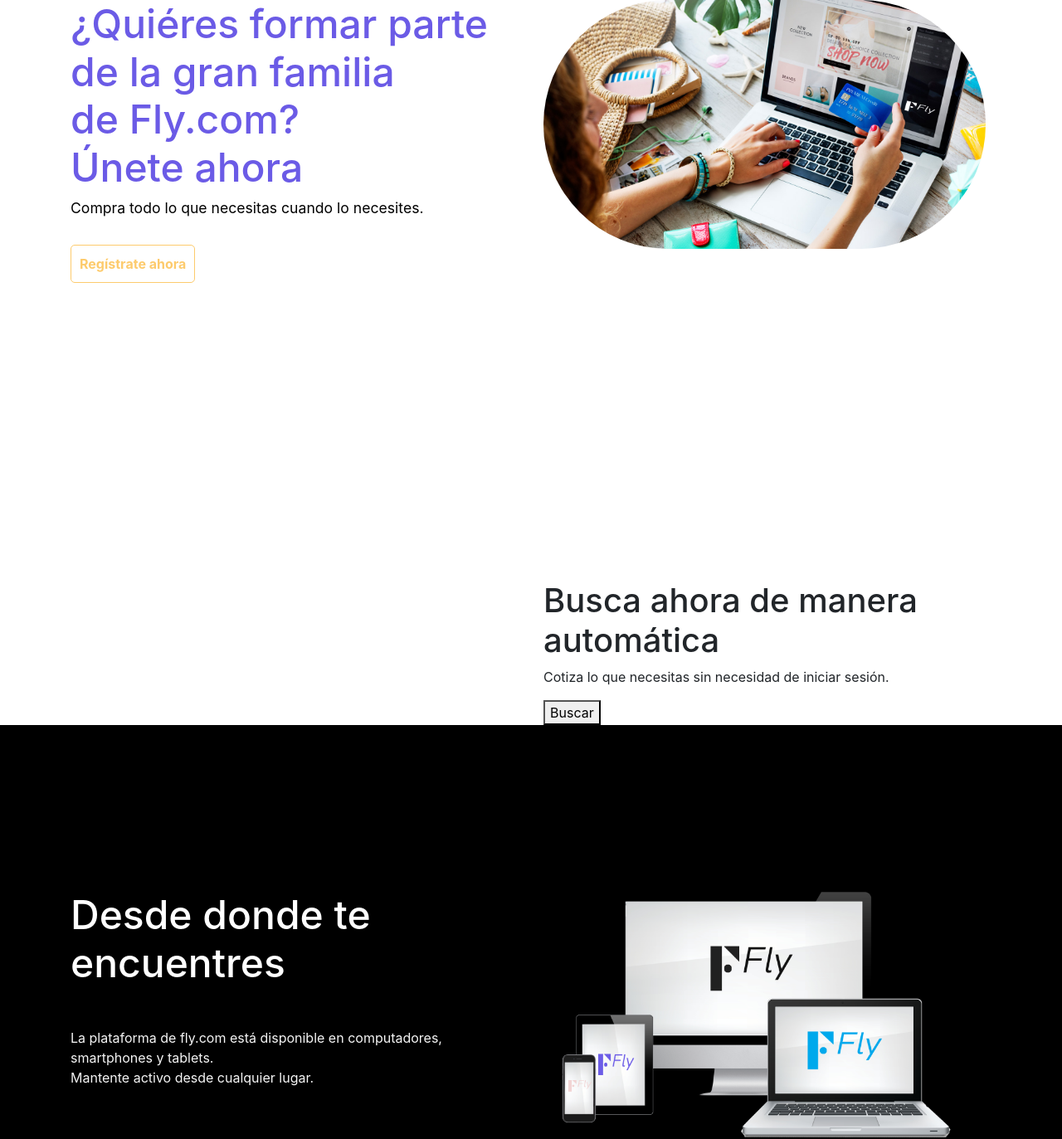
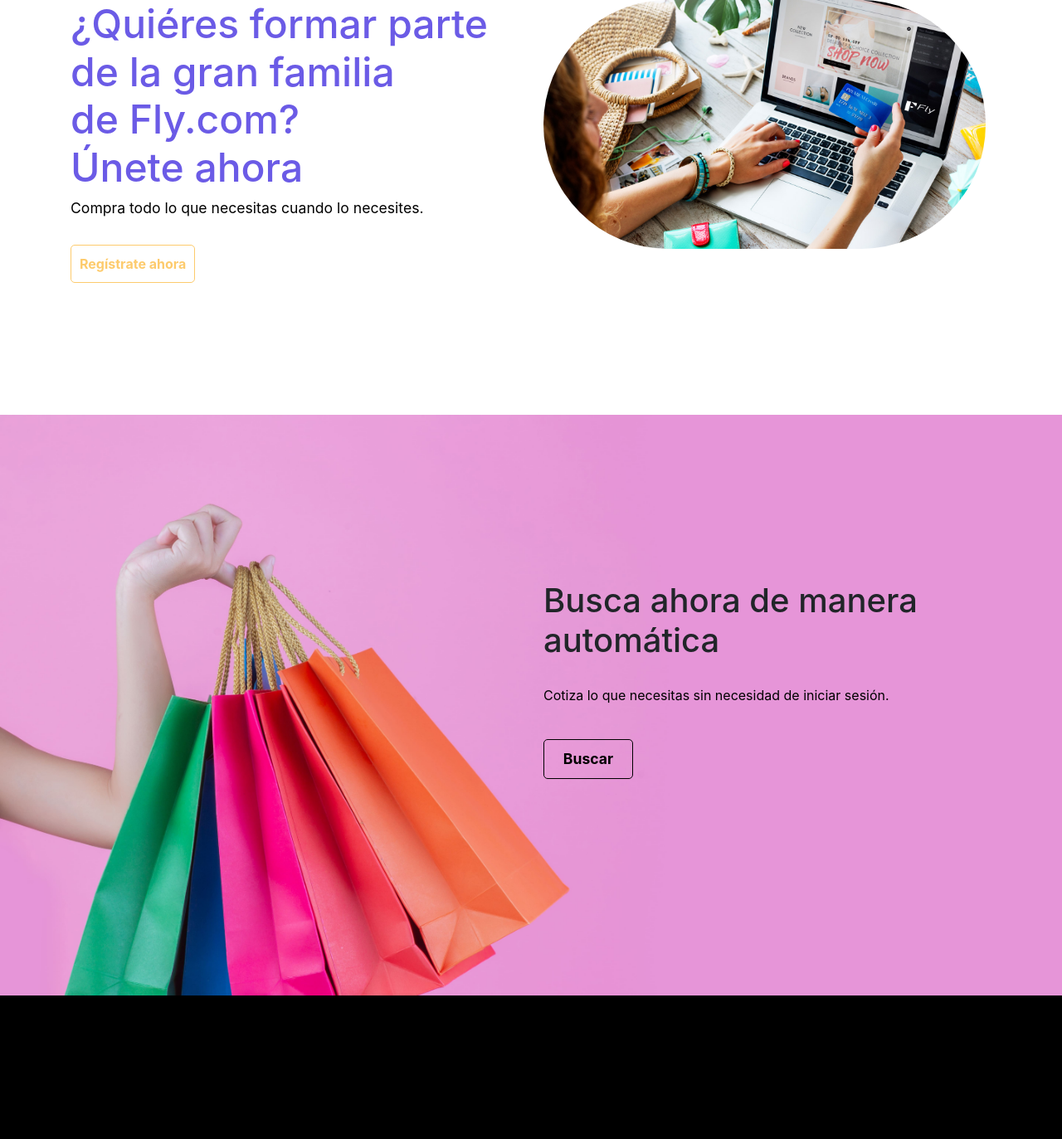
Before and after one commit to kevinoskar/IS410-Proyecto-Kevin_Flores-, a PHP site: page / in a window 1280 px wide. Shown: the part 286-1659 px from the top of the page at 83% size. Run offline with PHP 8.4, Linux system fonts and the light colour scheme.

Commit message:
CSS-restante

```diff
--- a/login/css/custom.css
+++ b/login/css/custom.css
@@ -77,6 +77,11 @@ nav div{
 #label2{
     color:whitesmoke;
     margin-top: 50px;
+}
+#label3{
+    color:black;
+    font-size: 1.0rem;
+    margin-top:30px;
 }
 .btn-main-register{
     background-color: transparent;
@@ -168,6 +173,13 @@ nav div{
    height: 700px;
     width: 100%;
 }
+.box1{
+    height: 700px;
+    width: 100%;
+    box-sizing: border-box;
+    background-image: url(../img/carrousel-2.jpg);
+    background-size: cover;
+}
 .btn-register-buissnes{
     color:black;
     border:1px solid black;
@@ -240,10 +252,38 @@ nav div{
 .footer-targets {
     display: flex;
 }
-.item2{
-}
 .item2 img{
     height: 50px;
     margin-left: 10px;
     margin-right:10px;
 }
+.image-carousel{
+    height: 700px;
+    width: 100%;
+}
+.carousel-item{
+    transition: transform .20s cubic-bezier(1,0,0,1.2),-webkit-transform .6s ease-in-out;
+
+}
+#main-2{
+    margin-top: auto;
+    margin-bottom: auto;
+}
+.btn-insearch{
+    padding: 10px;
+    font-family: inherit;
+    font-size: 1.1rem;
+    font-weight: bold;
+    color:black;
+    border:1px solid black;
+    background-color: transparent;
+    border-radius: 5px;
+    margin-top: 25px;
+    width: 20%;
+    margin-left: auto;
+    margin-right:auto;
+}
+.btn-insearch:hover{
+    background-color: rgba(255, 0, 200, 0.253);
+
+}
```
